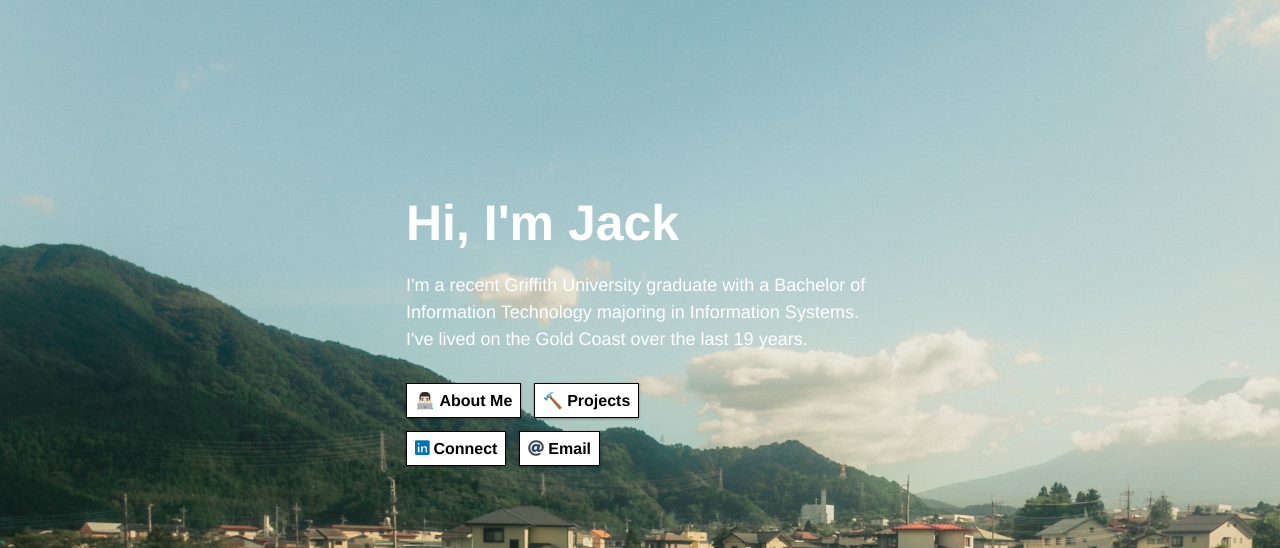
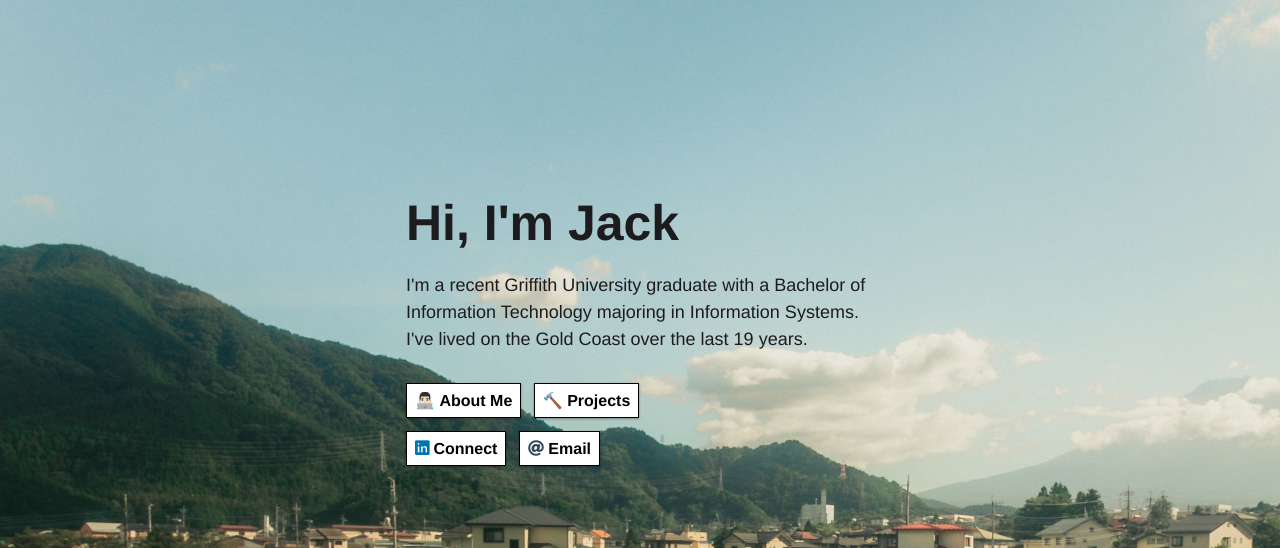
Before and after one commit to JackFetter/jackfetter.github.io, a PHP site: page /index.html in a window 1280 px wide. Shown: the top 548 px of the page. Run offline with PHP 8.4, Linux system fonts and the light colour scheme.

Commit message:
Update style.css

```diff
--- a/custom_website/style.css
+++ b/custom_website/style.css
@@ -7,8 +7,8 @@
 	--dark: #1C1C1E; /* #1C1C1E */
 	--light: #FFF;
 	--nice-white: #D6D6D6;
-	--header-title: #FFF;
-	--header-text: #FFF;
+	--header-title: #1C1C1E;
+	--header-text: #1C1C1E;
 }
 
 ::selection {
```
